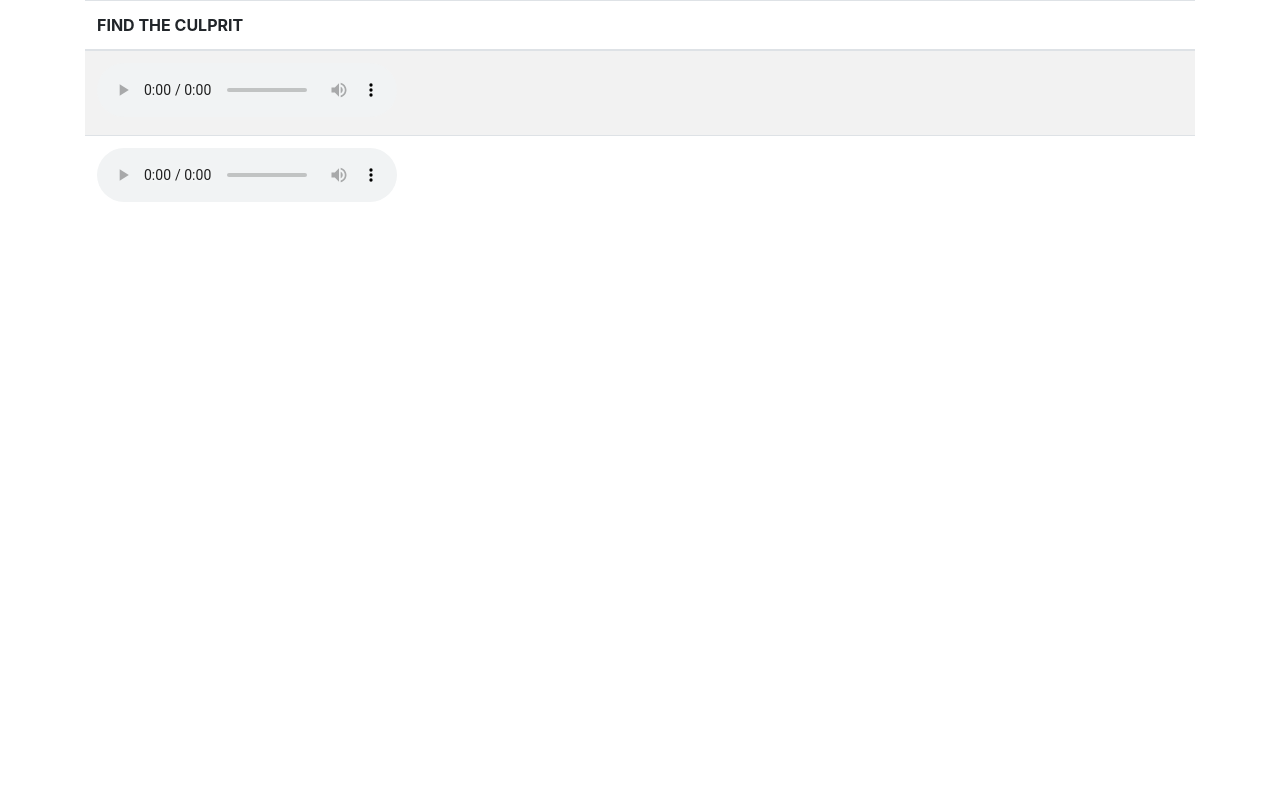
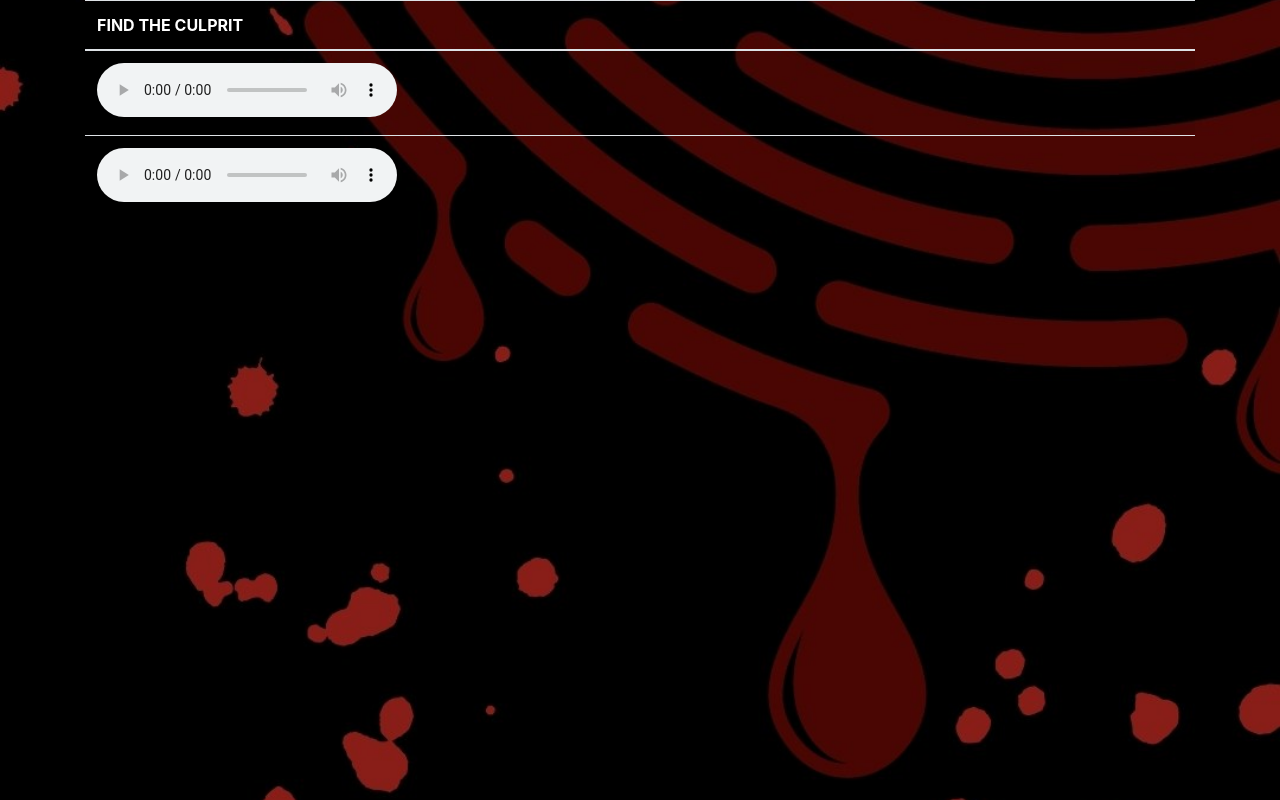
Before and after one commit to ISTE-TKMCE/BlindSpot-frontend, a plain HTML site: page qr_audio.html in a window 1280 px wide. Drawn offline with nearby package versions, Linux system fonts and the light colour scheme.

Commit message:
added bg hehe aravindetta'

```diff
--- a/assets/css/qr_audio.css
+++ b/assets/css/qr_audio.css
@@ -4,3 +4,18 @@
     box-sizing:border-box;
     position:relative;
 }
+body{
+    background-image:url(../img/Untitled\ design\ \(1\).jpg);
+    color:white;
+    background-repeat:no-repeat;
+    background-size:cover;
+    background-position:center;
+}
+.container{
+    min-height:100vh;
+    width:100%;
+}
+
+.table{
+    color:white;
+}
--- a/assets/css/qr_video.css
+++ b/assets/css/qr_video.css
@@ -13,3 +13,10 @@
     justify-content:center;
     align-items: center;
 }
+body{
+    background-image:url(../img/Untitled\ design\ \(1\).jpg);
+    color:white;
+    background-repeat:no-repeat;
+    background-size:cover;
+    background-position:center;
+}
--- a/assets/css/qr_writing.css
+++ b/assets/css/qr_writing.css
@@ -11,3 +11,13 @@
     display:flex;
     justify-content:center;
 }
+body{
+    background-image:url(../img/Untitled\ design\ \(1\).jpg);
+    color:white;
+    background-repeat:no-repeat;
+    background-size:cover;
+    background-position:center;
+}
+.table{
+    color:white;
+}
--- a/assets/css/style.css
+++ b/assets/css/style.css
@@ -7,12 +7,21 @@
     position:relative;
 }
 
-body{
-    background-color: lightblue;
+
+  body{
     font-family: "Ubuntu-Italic", "Lucida Sans", helvetica, sans;
     overflow-x:hidden;
     width:100%;
-  }
+    background-image:url(../img/Untitled\ design\ \(1\).jpg);
+    color:white;
+    background-repeat:no-repeat;
+    background-size:cover;
+    background-position:center;
+}
+.container{
+    min-height:100vh;
+    width:100%;
+}
   html{
       overflow-x:hidden;
   }
@@ -31,7 +40,7 @@ body{
     position: relative;
       width: 200px;
       height: auto;
-      background-color: lightyellow;
+      background-color: #000;
   }
 
   .talk-bubble-r {
@@ -42,7 +51,7 @@ body{
   position: relative;
     width: 200px;
     height: auto;
-    background-color: lightyellow;
+    background-color: #000;
 }
 
   .title-bubble {
@@ -52,7 +61,7 @@ body{
   position: relative;
     width: 270px;
     height: auto;
-    background-color: lightyellow;
+    background-color: #000;
 }
 
   .round{
@@ -72,7 +81,7 @@ body{
   top: 38px;
 	bottom: auto;
 	border: 12px solid;
-	border-color: lightyellow lightyellow transparent transparent;
+	border-color: #000 #000 transparent transparent;
     z-index:-1;
 }
 
@@ -86,7 +95,7 @@ body{
     top: 38px;
       bottom: auto;
       border: 12px solid;
-      border-color: lightyellow transparent transparent lightyellow;
+      border-color: #000 transparent transparent #000;
     z-index:-1;
 
   }
```
